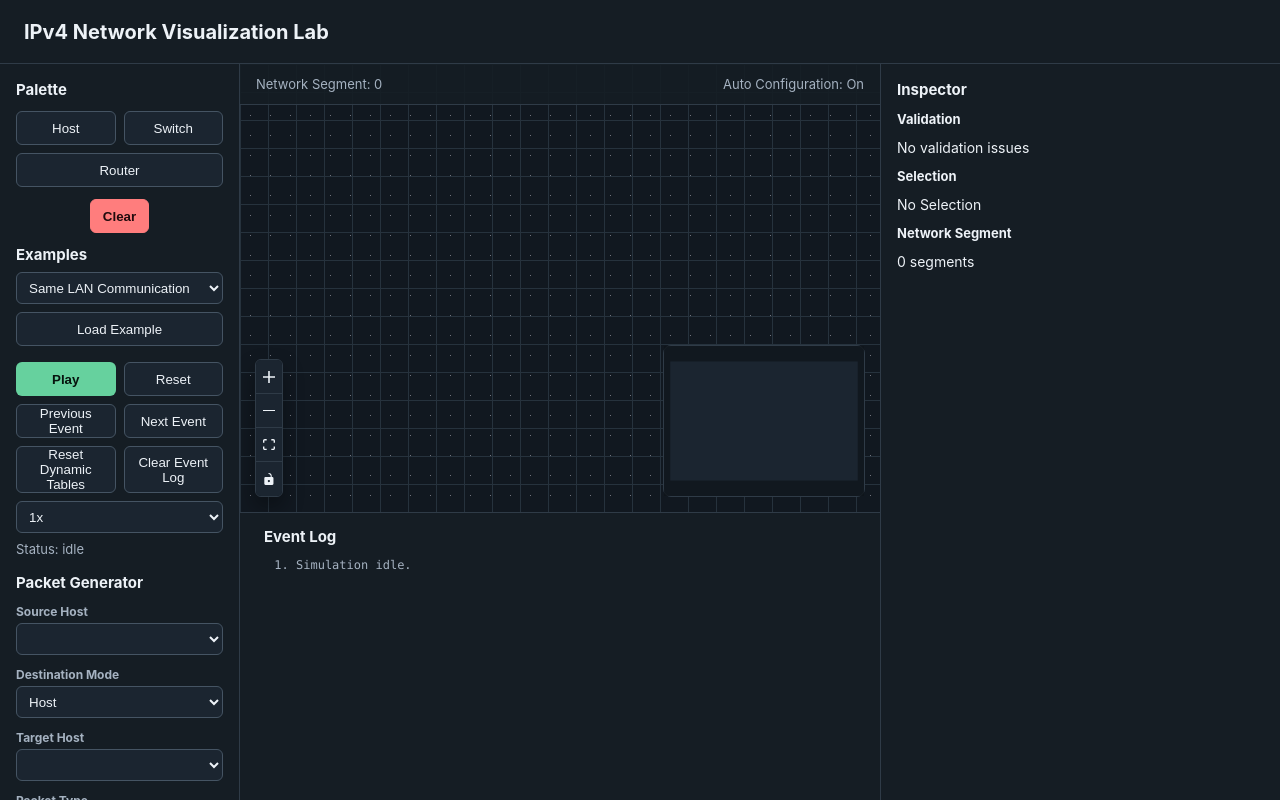
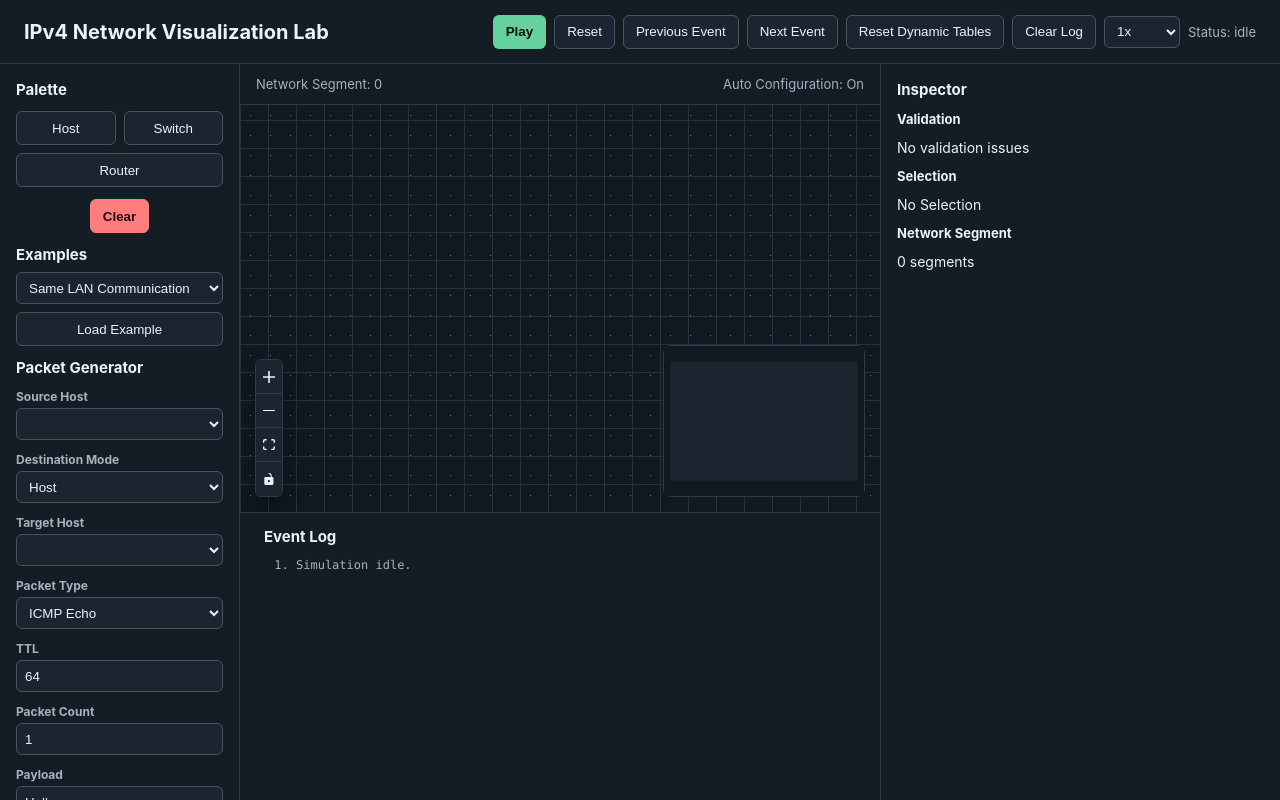
Before and after one commit to YubinMoon/Network-Lab, a React (Vite) app: page / in a window 1280 px wide. Built offline with nearby package versions, Linux system fonts and the light colour scheme.

Commit message:
Move simulation controls to top bar

```diff
--- a/src/App.css
+++ b/src/App.css
@@ -12,18 +12,20 @@
   display: flex;
   align-items: center;
   justify-content: space-between;
-  gap: 24px;
+  gap: 12px 24px;
   min-height: 64px;
-  padding: 0 24px;
+  padding: 12px 24px;
   border-bottom: 1px solid var(--border);
   background: var(--surface);
 }
 
 .top-bar h1 {
+  flex: 0 1 auto;
   margin: 0;
   font-size: 20px;
   line-height: 1.2;
   font-weight: 650;
+  white-space: nowrap;
 }
 
 .simulation-controls,
@@ -525,23 +527,7 @@ dd {
 .simulation-controls span {
   color: var(--text-muted);
   font-size: 13px;
-}
-
-.palette .simulation-controls {
-  position: sticky;
-  top: 0;
-  z-index: 2;
-  display: grid;
-  grid-template-columns: 1fr 1fr;
-  align-items: stretch;
-  padding-block: 4px;
-  background: var(--surface);
-}
-
-.palette .simulation-controls button,
-.palette .simulation-controls select,
-.palette .simulation-controls span {
-  width: 100%;
+  white-space: nowrap;
 }
 
 .simulation-toggle-button {
@@ -569,9 +555,14 @@ dd {
   background: #ff9494;
 }
 
-.palette .simulation-controls select,
-.palette .simulation-controls span {
-  grid-column: 1 / -1;
+.top-bar .simulation-controls {
+  flex: 1 1 620px;
+  justify-content: flex-end;
+}
+
+.top-bar .simulation-controls select {
+  width: auto;
+  min-width: 76px;
 }
 
 .event-log {
@@ -640,6 +631,16 @@ dd {
     flex-direction: column;
   }
 
+  .top-bar h1 {
+    white-space: normal;
+  }
+
+  .top-bar .simulation-controls {
+    flex: 0 1 auto;
+    width: 100%;
+    justify-content: flex-start;
+  }
+
   .workspace {
     grid-template-rows: auto minmax(420px, 55vh) auto auto;
     grid-template-columns: 1fr;
--- a/src/App.tsx
+++ b/src/App.tsx
@@ -30,6 +30,7 @@ function App() {
     <main className="lab-shell">
       <header className="top-bar">
         <h1>IPv4 Network Visualization Lab</h1>
+        <SimulationControls />
       </header>
 
       <section className="workspace" aria-label="Lab Workspace">
@@ -56,7 +57,6 @@ function App() {
             </button>
           </div>
           <ExampleMenu />
-          <SimulationControls />
           <PacketGenerator />
           <PersistenceControls />
         </aside>
--- a/src/components/simulation/SimulationControls.tsx
+++ b/src/components/simulation/SimulationControls.tsx
@@ -53,7 +53,7 @@ export function SimulationControls() {
         Reset Dynamic Tables
       </button>
       <button type="button" onClick={clearSimulationTrace}>
-        Clear Event Log
+        Clear Log
       </button>
       <select
         aria-label="Speed"
```
Also changed, not shown: 2 other files (tests, documents, lock files or other folders).
